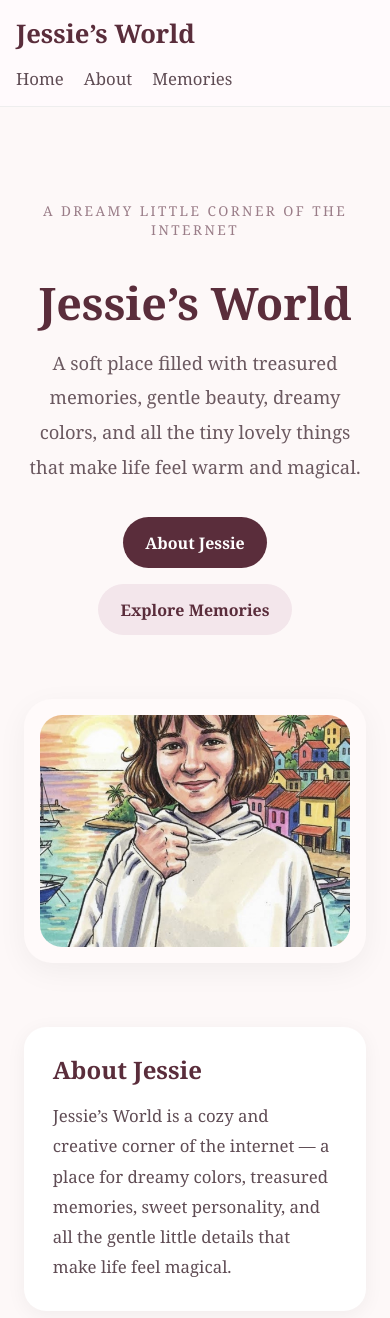
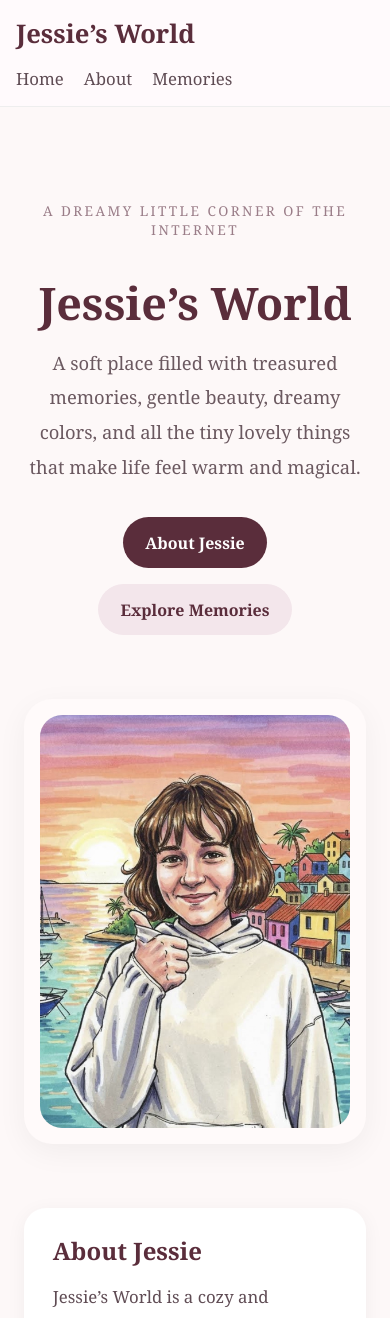
Before and after one commit to DanceOnVibes/Jessie-ai, a Next.js app: page / in a window 390 px wide. Shown: the top 1318 px of the page. Built offline with nearby package versions, Linux system fonts and the light colour scheme.

Commit message:
Replace cropped homepage image with natural responsive image

```diff
--- a/app/page.tsx
+++ b/app/page.tsx
@@ -100,7 +100,7 @@ export default function HomePage() {
             style={{
               position: "relative",
               width: "100%",
-              aspectRatio: "4 / 3",
+              aspectRatio: "3 / 4",
               overflow: "hidden",
               borderRadius: "22px",
             }}
@@ -109,7 +109,10 @@ export default function HomePage() {
               src="/jessie-main.jpg"
               alt="Featured memory of Jessie"
               fill
-              style={{ objectFit: "cover" }}
+              style={{
+               objectFit: "cover",
+               objectPosition: "center top",
+              }}
               priority
             />
           </div>
```
